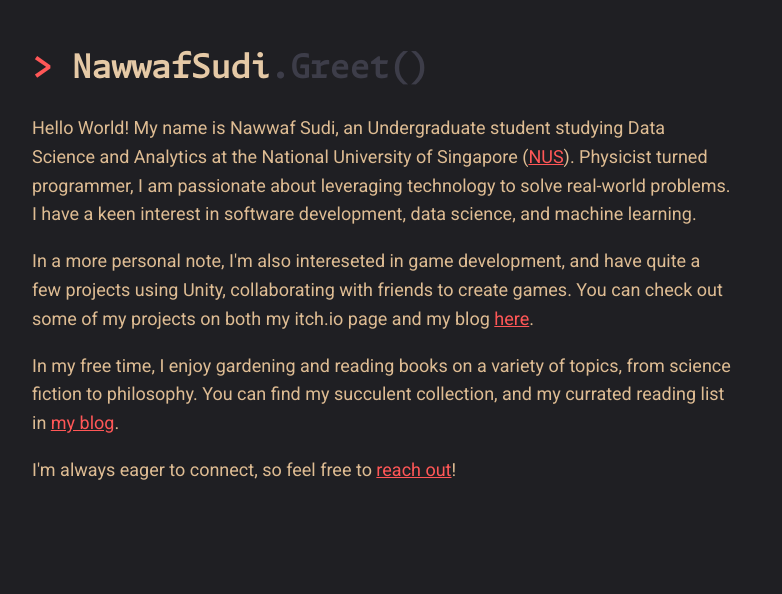
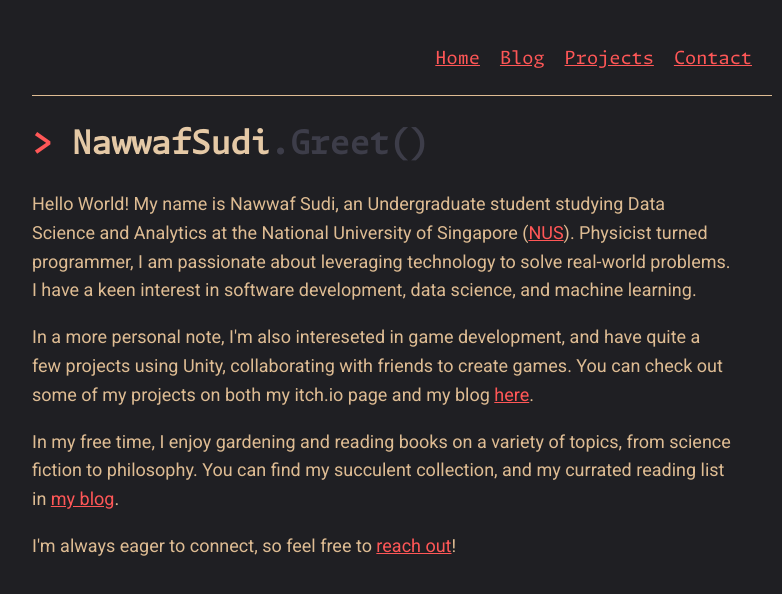
Before and after one commit to Vex-I/vex-i.github.io, a React (Create React App) app: page / in a window 1280 px wide. Shown: the top 594 px of the page, without its empty margins (258-1040 px from the left). Built offline with nearby package versions, Linux system fonts and the light colour scheme.

Commit message:
Added Navbar

```diff
--- a/src/App.js
+++ b/src/App.js
@@ -1,11 +1,13 @@
 import logo from './logo.svg';
 import { BrowserRouter as Router, Routes, Route, Link } from 'react-router-dom';
 import './App.css';
+import NavBar from './components/NavBar';
 import About from './pages/About';
 
 function App() {
   return (
   <Router>
+    <NavBar />
       <Routes>
         <Route path="/" element={<About />} />
       </Routes>
--- /dev/null
+++ b/src/components/NavBar.jsx
@@ -0,0 +1,21 @@
+import React, {use, useState} from 'react';
+import { ReactComponent as MenuLogo } from '../assets/menu.svg';
+const NavBar = () => {
+    const [open, setOpen] = useState(false);
+    return(
+    <nav className="navbar">
+        <div></div>
+        <button className="menuButton" onClick={() => setOpen(!open)}>
+            <MenuLogo className='size-6'/>
+        </button>
+        <ul className={`nav-links ${open ? 'active' : ''}`}>
+            <li><a href="/">Home</a></li>
+            <li><a href="/about">Blog</a></li>
+            <li><a href="/projects">Projects</a></li>
+            <li><a href="/contact">Contact</a></li>
+        </ul>
+    </nav>
+  );
+};
+
+export default NavBar;
--- a/src/index.css
+++ b/src/index.css
@@ -1,4 +1,5 @@
 @import './styles/font.css';
+@import './styles/navbar.css';
 body {
   margin: 0;
 }
--- /dev/null
+++ b/src/styles/navbar.css
@@ -0,0 +1,73 @@
+/* Navbar.css */
+.navbar {
+  display: flex;
+  justify-content: space-between;
+  align-items: center;
+  padding: 10px 20px;
+  background-color: #1f1f23;
+  color: #debc93;
+  flex-wrap: wrap;
+  width: 100%;
+  top: 0;
+  left: 0;
+  z-index: 1000;
+  border-bottom: #debc93 1px solid;
+}
+
+.logo {
+  font-family: 'Monaspace Argon', monospace;
+  font-size: 24px;
+}
+
+.nav-links {
+  display: flex;
+  list-style: none;
+  gap: 20px;
+}
+
+.nav-links li a {
+  color: #ff5757;
+  text-decoration: underline;
+  font-size: 18px;
+}
+
+.menuButton {
+  margin-right: 5%;
+  display: none;
+  font-size: 24px;
+  background: none;
+  border: none;
+  color: #debc93;
+  cursor: pointer;
+}
+.size-6 {
+  width: 24px;
+  height: 24px;
+}
+
+/* The actual rensponsice behaviour
+    TODO: Read up more on react's hook, possibly using a mix of JS
+          for this part, though i don't think that's neccessary.
+    Here, max-width is the cutoff point where the navbar changes.
+*/
+
+@media (max-width: 768px) {
+  .menuButton {
+    display: block;
+  }
+
+  .nav-links {
+    width: 100%;
+    flex-direction: column;
+    display: none;
+    margin-top: 10px;
+  }
+
+  .nav-links.active {
+    display: flex;
+  }
+
+  .nav-links li {
+    margin: 10px 0;
+  }
+}
```
Also changed, not shown: src/components/PageList.jsx (+9 -0 lines), src/assets/menu.svg (added).
